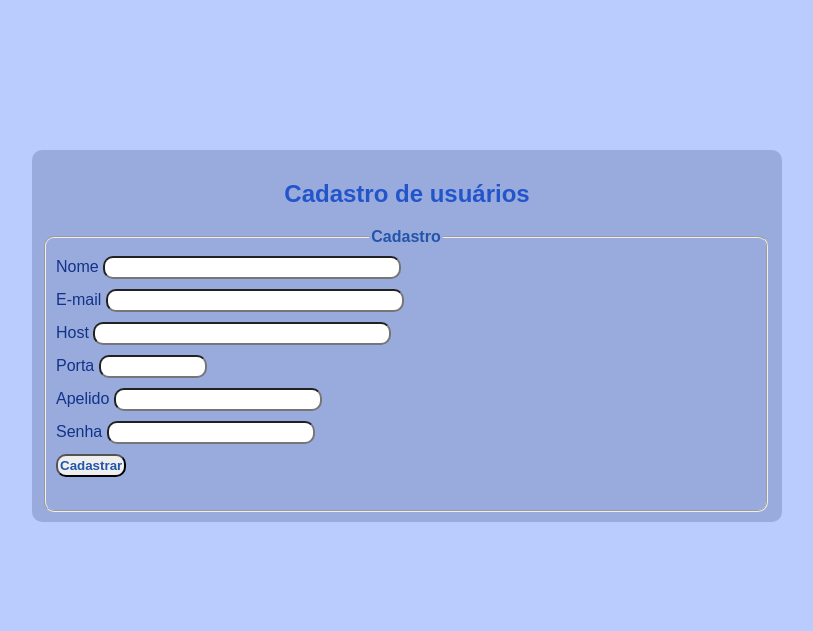
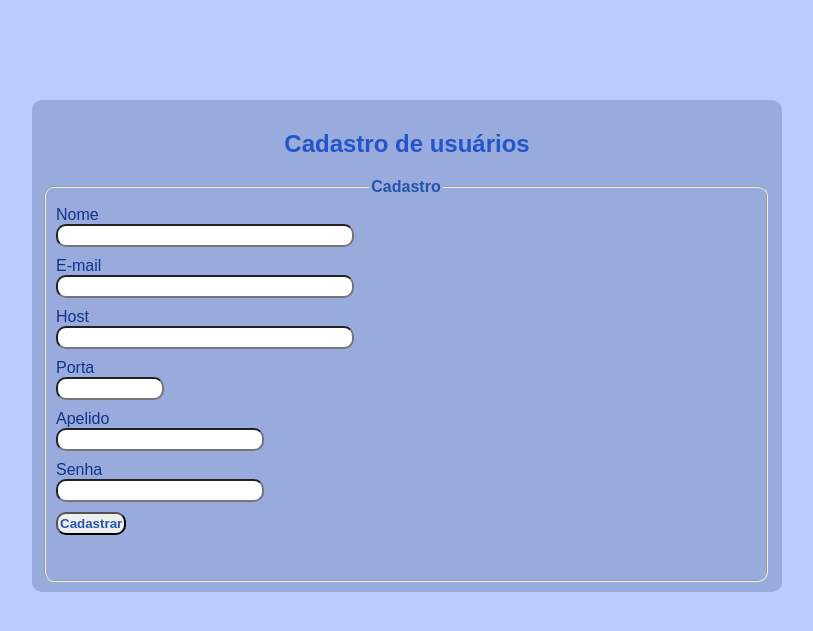
Before and after one commit to programadormarin/emailService, a PHP site: page /templates/view/EmailServiceCadastroView.phtml in a window 1280 px wide. Shown: the top 631 px of the page, without its empty margins (176-989 px from the left). Run offline with PHP 8.4, Linux system fonts and the light colour scheme.

Commit message:
Agora vai!
Change-Id: Icd37cd5260c973fa8c24e5441ba10be77e09c1f3

```diff
--- a/application/actions/EmailServiceActionController.php
+++ b/application/actions/EmailServiceActionController.php
@@ -31,11 +31,12 @@ class EmailServiceActionController implements AppAction
 	 */
 	protected function getAction(AppRequest $request)
 	{
-		switch ($request->getUriSegment(1)) {
+		switch ($request->getUriSegment(0)) {
 			case 'message':
-				$server = new SoapServer(__DIR__ . '../webservices/wsdl/EmailService.wsdl');
+				$server = new SoapServer(__DIR__ . '/../webservices/wsdl/EmailService.wsdl');
 				$server->setClass('EmailServiceMessageController');
 				$server->handle();
+				die();
 				break;
 			default:
 				if ($request->getHttpMethod() === 'POST'){
--- a/application/actions/EmailServiceMessageController.php
+++ b/application/actions/EmailServiceMessageController.php
@@ -1,6 +1,6 @@
 <?php
 
-class EmailServiceMessageController implements EmailServiceMessageService
+class EmailServiceMessageController implements EmailServiceMessageInterface
 {
 	public function __construct(AppRequest $request) {
 		$vars = $request->getVars();
@@ -150,5 +150,3 @@ class EmailServiceMessageController implements EmailServiceMessageService
 		return $messageDto;
 	}
 }
-
-?>
--- a/application/actions/EmailServiceMessageInterface.php
+++ b/application/actions/EmailServiceMessageInterface.php
@@ -1,5 +1,5 @@
 <?php
-interface EmailServiceMessageService
+interface EmailServiceMessageInterface
 {
 	/**
 	 * Envia uma nova mensagem
--- a/application/actions/IndexFilter.php
+++ b/application/actions/IndexFilter.php
@@ -19,5 +19,3 @@ class IndexFilter implements AppFilter {
 		$request->setUri($request->getUri());
 	}
 }
-
-?>
--- a/public/css/default.css
+++ b/public/css/default.css
@@ -19,7 +19,7 @@ div#mensagem {
 }
 
 div#cadastro {
-	margin: 150px 0 0 200px;
+	margin: 100px 0 0 200px;
 	width: 730px;
 	padding: 10px;
 	background: #99aadd;
@@ -31,6 +31,10 @@ div#cadastro h2 {
 	color: #2355ca;
 }
 
+div#cadastro p {
+	margin: 0;
+}
+
 div#cadastro legend {
 	text-align: center;
 	color: #2355aa;
@@ -39,7 +43,7 @@ div#cadastro legend {
 
 div#cadastro fieldset {
 	width: 700px;
-	height: 260px;
+	height: 380px;
 	border-radius: 10px;
 	padding: 10px;
 }
--- a/templates/view/EmailServiceCadastroView.phtml
+++ b/templates/view/EmailServiceCadastroView.phtml
@@ -18,19 +18,30 @@
 			<form method="post" action="" id="cadastroForm">
 				<fieldset>
 					<legend title="Cadastro">Cadastro</legend>
-
-					<label for="nome">Nome</label>
-					<input type="text" name="nome" id="nome" title="nome" class="required" /><br />
-					<label for="email">E-mail</label>
-					<input type="email" name="email" id="email" title="e-mail" class="required" /><br />
-					<label for="host">Host</label>
-					<input type="text" name="host" id="host" title="host" class="required" /><br />
-					<label for="porta">Porta</label>
-					<input type="text" maxlength="5" name="porta" id="porta" title="porta" class="required" /><br />
-					<label for="apelido">Apelido</label>
-					<input type="text" name="apelido" id="apelido"  title="apelido" class="required" /><br />
-					<label for="senha">Senha</label>
-					<input type="password" name="senha" id="senha" title="senha" class="required" /><br />
+					<p>
+						<label for="nome">Nome</label><br />
+						<input type="text" name="nome" id="nome" title="nome" class="required" />
+					</p>
+					<p>
+						<label for="email">E-mail</label><br />
+						<input type="email" name="email" id="email" title="e-mail" class="required" />
+					</p>
+					<p>
+						<label for="host">Host</label><br />
+						<input type="text" name="host" id="host" title="host" class="required" />
+					</p>
+					<p>
+						<label for="porta">Porta</label><br />
+						<input type="text" maxlength="5" name="porta" id="porta" title="porta" class="required" />
+					</p>
+					<p>
+						<label for="apelido">Apelido</label><br />
+						<input type="text" name="apelido" id="apelido"  title="apelido" class="required" />
+					</p>
+					<p>
+						<label for="senha">Senha</label><br />
+						<input type="password" name="senha" id="senha" title="senha" class="required" />
+					</p>
 					<input type="submit" value="Cadastrar" id="cadastrar">
 				</fieldset>
 			</form>
```
Also changed, not shown: 1 other file.
